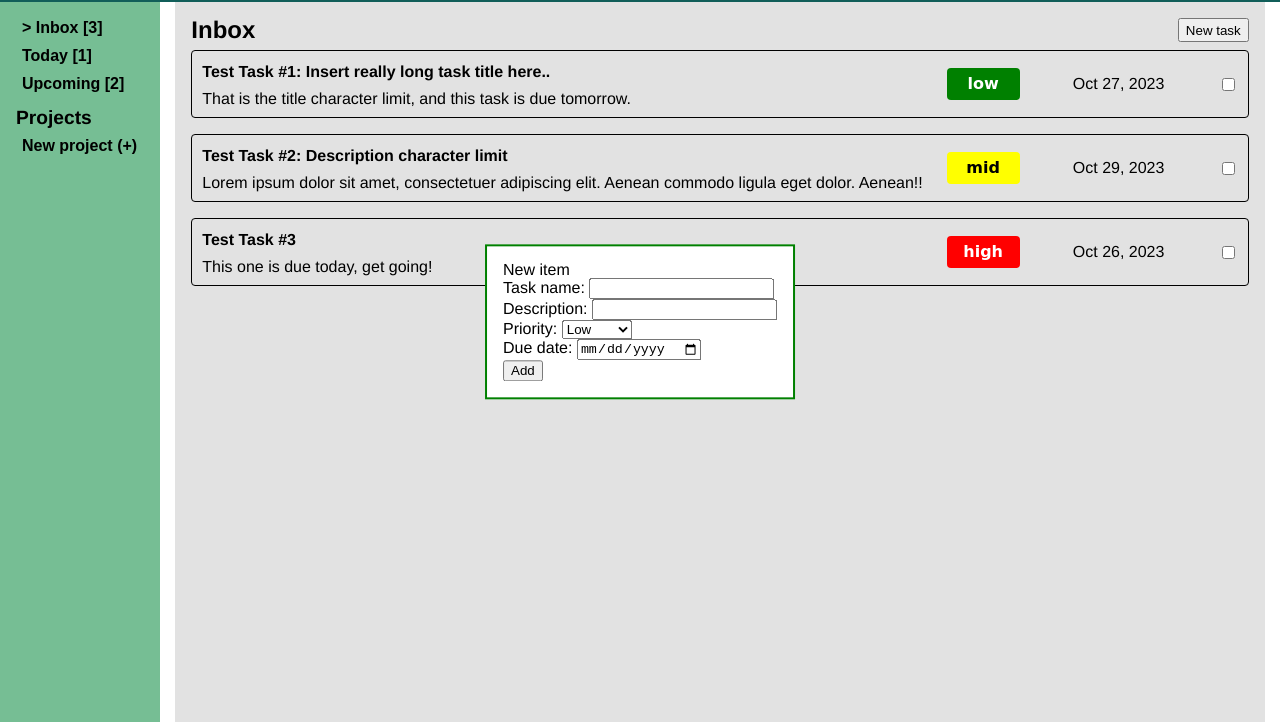
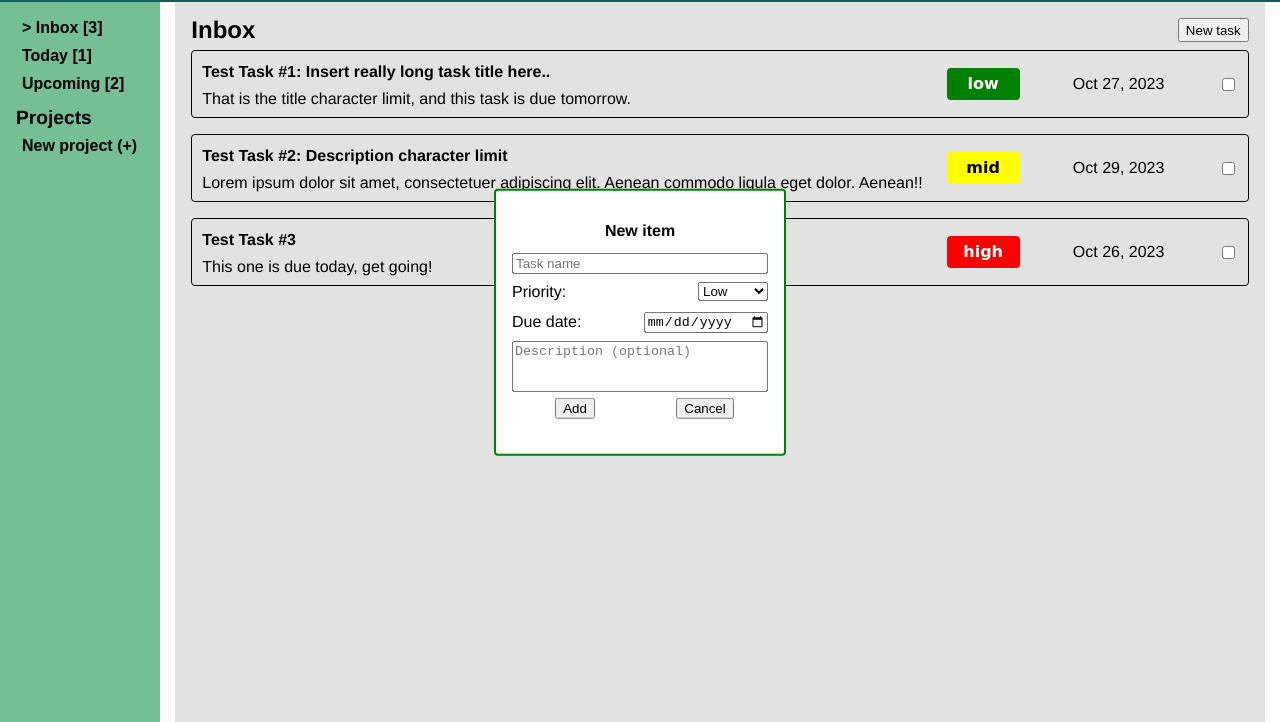
Before and after one commit to gustydev/task-list, a plain HTML site: page index.html in a window 1280 px wide. Both pictures are taken after a click on the button "New task". Shown: the part 78-800 px from the top of the page. Drawn offline with Linux system fonts and the light colour scheme; a web font is replaced by a local one.

Commit message:
Style new task menu

```diff
--- a/index.html
+++ b/index.html
@@ -31,12 +31,7 @@
     <form id="new-item-form">
         <div class="form-title">New item</div>
         <div class="form-field">
-            <label for="title">Task name:</label>
-            <input required id="title" name="title" type="text" maxlength="50">
-        </div>
-        <div class="form-field">
-            <label for="desc">Description:</label>
-            <input id="desc" name="desc" type="text" maxlength="100">
+            <input required id="title" name="title" type="text" maxlength="50" placeholder="Task name">
         </div>
         <div class="form-field">
             <label for="priority">Priority:</label>
@@ -50,7 +45,11 @@
             <label for="dueDate">Due date:</label>
             <input required id="dueDate" name="dueDate" type="date">
         </div>
+        <div class="form-field">
+            <textarea id="desc" name="desc" maxlength="100" placeholder="Description (optional)" rows="3"></textarea>
+        </div>
         <button type="submit" id="submit">Add</button>
+        <button id="cancel">Cancel</button>
     </form>
 </body>
 <script src="main.js"></script>
--- a/style.css
+++ b/style.css
@@ -98,13 +98,49 @@ body {
 
 #new-item-form {
     display: none; /* hidden by default */
+    grid-template-columns: repeat(2, 1fr);
+    grid-template-rows: repeat(4, 1fr) 2fr 1fr;
+    align-items: start;
     position: absolute;
     top: 50%;
     left: 50%;
     transform: translate(-50%, -50%);
+    grid-gap: 4px;
     border: 2px solid green;
     background-color: white;
-    padding: 16px;
+    padding: 32px 16px;
+    border-radius: 4px;
+    max-height: 90%;
+    min-width: 20%;
+}
+
+.form-title {
+    font-weight: bold;
+    justify-self: center;
+    grid-column: 1 / -1;
+}
+
+.form-field {
+    display: flex;
+    justify-content: space-between;
+    grid-column: 1 / -1;
+    align-items: center;
+}
+
+.form-field > input#title {
+    width: 100%;
+}
+
+.form-field > textarea {
+    width: 100%;
+    height: 100%;
+    resize: none;
+}
+
+#new-item-form > button {
+    align-self: center;
+    justify-self: center;
+    min-width: 25%;
 }
 
 .tab-list, .project-list {
```
Also changed, not shown: main.js.
